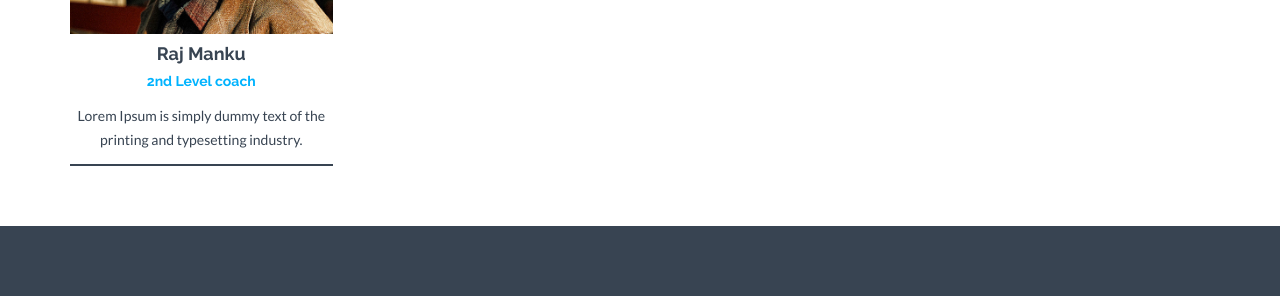
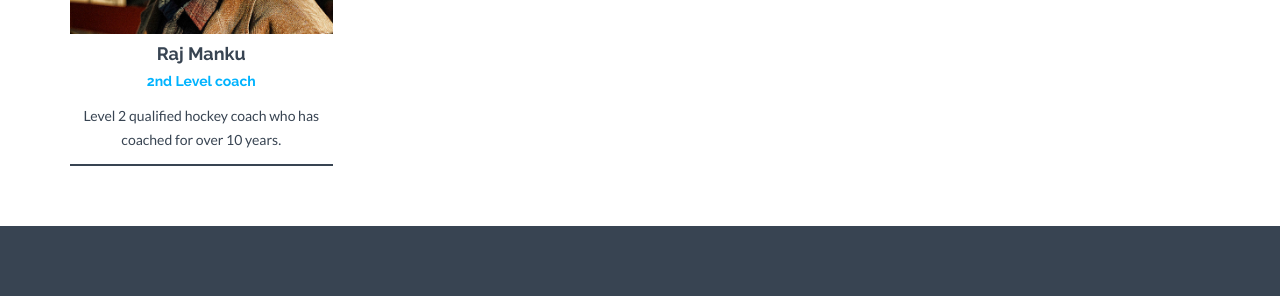
Before and after one commit to RhcHockey/RhcHockey.github.io, a Jekyll site: the page built from about.html, in a window 1280 px wide and 900 px high, scrolled down 630 px. Shown: the part 379-675 px from the top of the window. Built offline with Jekyll 4.4.1, drawn with Linux system fonts in a browser that asks for light colours; nearby versions of some CDN libraries; a script that is not in the unit is left out.

Commit message:
Remove olly from coaches list and change school name

```diff
--- a/_config.yml
+++ b/_config.yml
@@ -48,7 +48,7 @@
 coaches:
   - name: Raj Manku
     position: 2nd Level coach
-    text: Lorem Ipsum is simply dummy text of the printing and typesetting industry.
+    text: Level 2 qualified hockey coach who has coached for over 10 years.
     img: team01.jpg
 
 homeWelcomeText: "Hello Guys, we need to fill this in with something useful. Let me know if you have any picutres that I can put in here"
```
